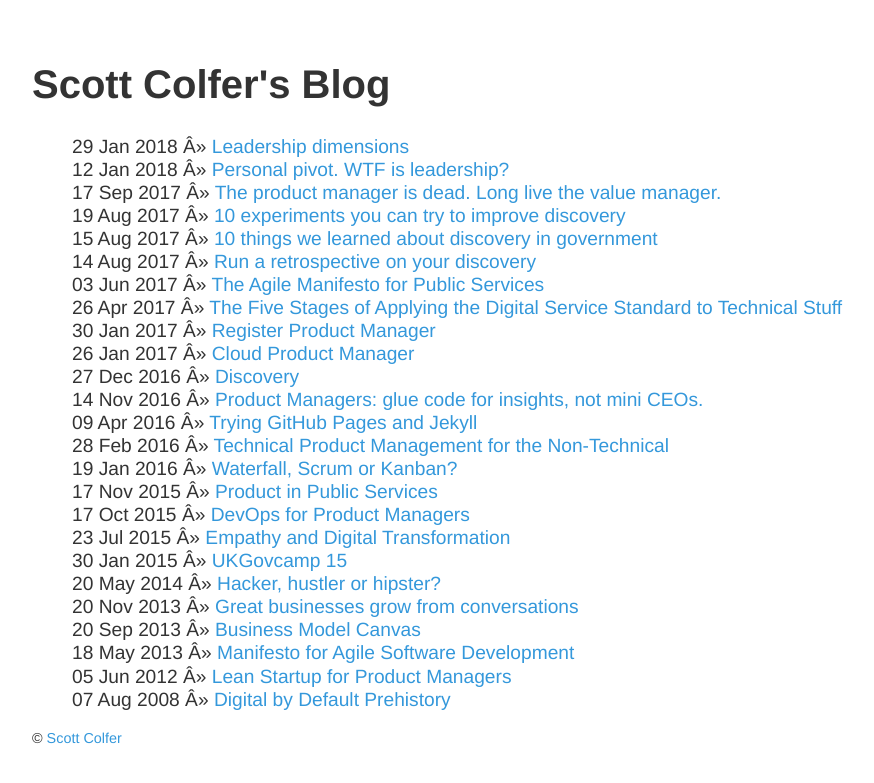
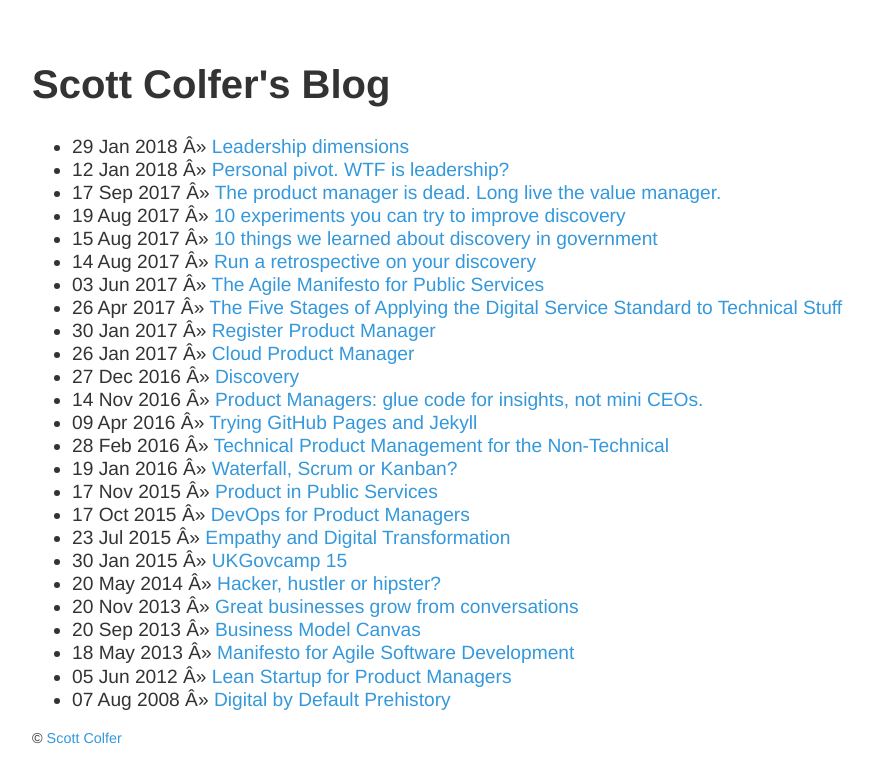
Before and after one commit to scottcolfer/scottcolfer.github.io, a Jekyll site: the page built from blog/index.html, in a window 1280 px wide. Shown: the top 783 px of the page, without its empty margins (160-1034 px from the left). Built offline with Jekyll 4.4.1, drawn with Linux system fonts in a browser that asks for light colours.

Commit message:
Update main.css
Removed ul li { list-style: none; } so that bullets will appear

```diff
--- a/css/main.css
+++ b/css/main.css
@@ -28,10 +28,6 @@ ul {
     font-size: 120%;
 }
 
-ul li {
-    list-style: none;
-}
-
 a {
     text-decoration: none;
     color: #3498DB;
```
